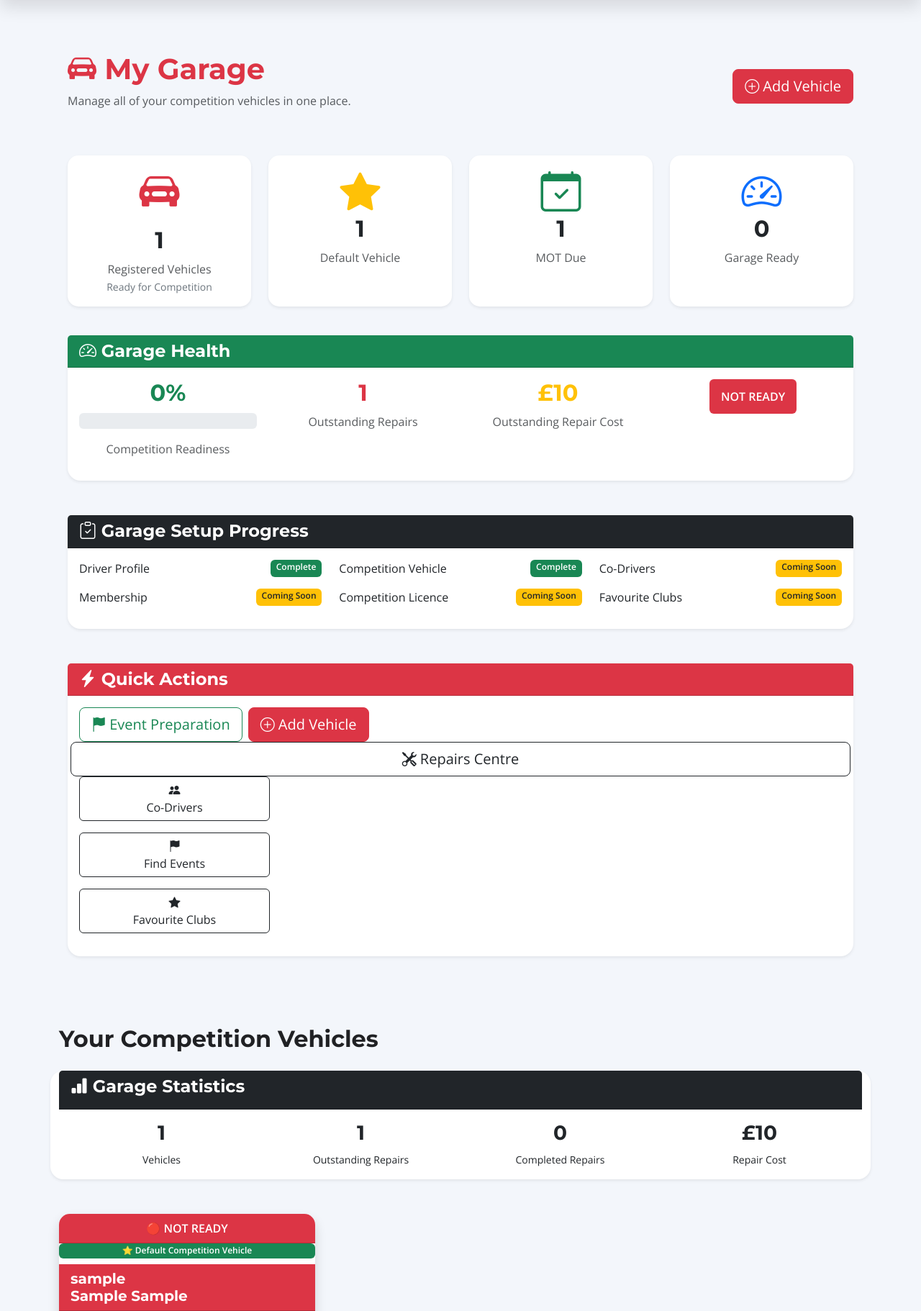
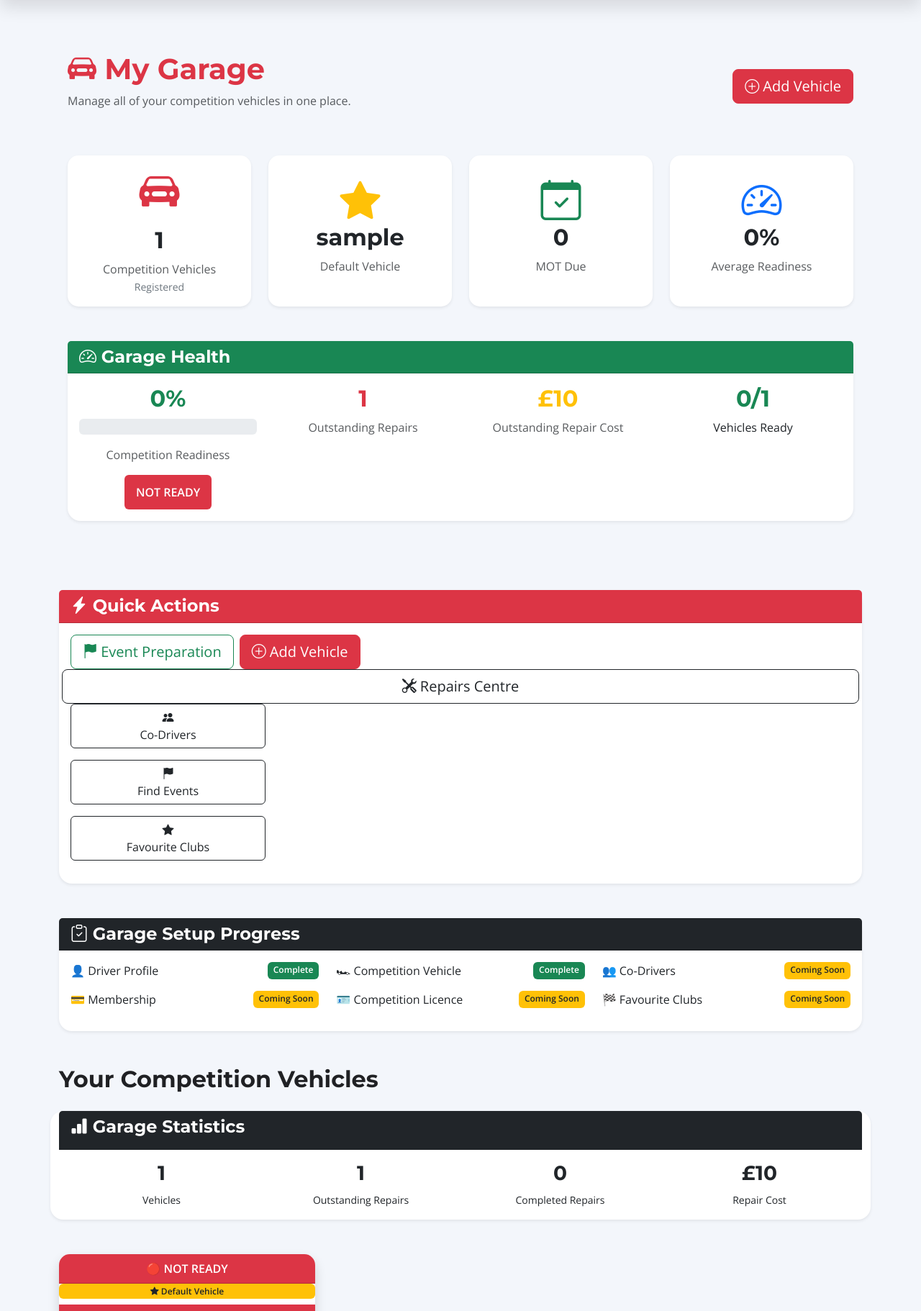
Before and after one commit to RoyCuthbert/motorsport-navigator, a Django app: page /garage/ in a window 1280 px wide. Shown: the part 56-1878 px from the top of the page at 72% size. Run offline with Django 5.2, Linux system fonts and the light colour scheme; a user stored in the database is signed in; tables that the repository leaves empty hold one stand-in row (values such as "Sample post"); grey boxes marked "Sample" are stand-in pictures.

Commit message:
Complet Garage module

```diff
--- a/garage/templates/garage/garage.html
+++ b/garage/templates/garage/garage.html
@@ -36,7 +36,9 @@
     </div>
     <div class="row mb-4">
 
-        <div class="col-md-3 mb-3">
+        <div class="col-lg-3 col-md-6 mb-4">
+
+            <a href="#vehicles" class="text-decoration-none text-dark">
 
                 <div class="card summary-card shadow-sm text-center h-100">
 
@@ -52,33 +54,37 @@
 
                         <p class="text-muted mb-0">
 
-                        Registered Vehicles
+                            Competition Vehicles
 
                         </p>
 
                         <small class="text-secondary">
 
-                        Ready for Competition
+                            Registered
 
                         </small>
 
                     </div>
 
                 </div>
-
+            </a>
         </div>
 
-        <div class="col-md-3 mb-3">
+        <div class="col-lg-3 col-md-6 mb-4">
 
             <div class="card summary-card shadow-sm text-center h-100">
 
-                <div class="card-body">
+                <div class="card-body text-center d-flex flex-column justify-content-center">
 
                     <i class="bi bi-star-fill display-4 text-warning"></i>
 
                     <h2>
 
-                        {{ default_vehicle }}
+                        {% if default_vehicle %}
+                        {{ default_vehicle.nickname }}
+                        {% else %}
+                        None
+                        {% endif %}
 
                     </h2>
 
@@ -94,17 +100,17 @@
 
         </div>
 
-        <div class="col-md-3 mb-3">
+        <div class="col-lg-3 col-md-6 mb-4">
 
             <div class="card summary-card shadow-sm text-center h-100">
 
-                <div class="card-body">
+                <div class="card-body text-center d-flex flex-column justify-content-center">
 
                     <i class="bi bi-calendar-check display-4 text-success"></i>
 
                     <h2>
 
-                        {{ outstanding_repairs }}
+                        {{ mot_due }}
 
                     </h2>
 
@@ -120,23 +126,25 @@
 
         </div>
 
-        <div class="col-md-3 mb-3">
 
+
+        <div class="col-lg-3 col-md-6 mb-4">
+            <a href="#garage-health" class="text-decoration-none text-dark">
                 <div class="card summary-card shadow-sm text-center h-100">
 
-                <div class="card-body">
+                    <div class="card-body text-center d-flex flex-column justify-content-center">
 
                         <i class="bi bi-speedometer2 display-4 text-primary"></i>
 
                         <h2>
 
-                        {{ readiness }}
+                            {{ readiness }}%
 
                         </h2>
 
                         <p class="text-muted">
 
-                        Garage Ready
+                            Average Readiness
 
                         </p>
 
@@ -145,10 +153,9 @@
                 </div>
 
         </div>
-
+        </a>
     </div>
-
-    <div class="card shadow-sm border-0 mb-5">
+    <div class="card shadow-sm border-0 mb-5" id="garage-health">
 
         <div class="card-header bg-success text-white">
 
@@ -162,7 +169,7 @@
 
         </div>
 
-        <div class="card-body">
+        <div class="card-body text-center d-flex flex-column justify-content-center">
 
             <div class="row text-center">
 
@@ -244,6 +251,22 @@
 
                 </div>
 
+                <div class="col text-center">
+
+                    <h2 class="text-success">
+
+                        {{ ready_count }}/{{ vehicles.count }}
+
+                    </h2>
+
+                    <p class="mb-0">
+
+                        Vehicles Ready
+
+                    </p>
+
+                </div>
+
                 <div class="col-md-3">
 
                     {% if readiness >= 80 %}
@@ -277,122 +300,7 @@
             </div>
 
         </div>
-
     </div>
-
-    <div class="card shadow-sm border-0 mb-5">
-
-        <div class="card-header bg-dark text-white">
-
-            <h4 class="mb-0">
-                <i class="bi bi-clipboard-check"></i>
-                Garage Setup Progress
-            </h4>
-
-        </div>
-
-        <div class="card-body">
-
-            <div class="row">
-
-                <div class="col-md-4 mb-3">
-
-                    <div class="d-flex justify-content-between">
-
-                        <span>Driver Profile</span>
-
-                        <span class="badge bg-success">
-                            Complete
-                        </span>
-
-                    </div>
-
-                </div>
-
-                <div class="col-md-4 mb-3">
-
-                    <div class="d-flex justify-content-between">
-
-                        <span>Competition Vehicle</span>
-
-                        {% if vehicles.count > 0 %}
-                        <span class="badge bg-success">Complete</span>
-                        {% else %}
-                        <span class="badge bg-danger">Required</span>
-                        {% endif %}
-
-                    </div>
-
-                </div>
-
-                <div class="col-md-4 mb-3">
-
-                    <div class="d-flex justify-content-between">
-
-                        <span>Co-Drivers</span>
-
-                        <span class="badge bg-warning text-dark">
-
-                            Coming Soon
-
-                        </span>
-
-                    </div>
-
-                </div>
-
-                <div class="col-md-4 mb-3">
-
-                    <div class="d-flex justify-content-between">
-
-                        <span>Membership</span>
-
-                        <span class="badge bg-warning text-dark">
-
-                            Coming Soon
-
-                        </span>
-
-                    </div>
-
-                </div>
-
-                <div class="col-md-4 mb-3">
-
-                    <div class="d-flex justify-content-between">
-
-                        <span>Competition Licence</span>
-
-                        <span class="badge bg-warning text-dark">
-
-                            Coming Soon
-
-                        </span>
-
-                    </div>
-
-                </div>
-
-                <div class="col-md-4 mb-3">
-
-                    <div class="d-flex justify-content-between">
-
-                        <span>Favourite Clubs</span>
-
-                        <span class="badge bg-warning text-dark">
-
-                            Coming Soon
-
-                        </span>
-
-                    </div>
-
-                </div>
-
-            </div>
-
-        </div>
-
 </div>
 
 <div class="card shadow-sm border-0 mb-5">
@@ -409,7 +317,7 @@
 
     </div>
 
-        <div class="card-body">
+    <div class="card-body text-center d-flex flex-column justify-content-center">
 
         <div class="row text-center">
 
@@ -482,6 +390,123 @@
 
 </div>
 
+<div class="card shadow-sm border-0 mb-5">
+
+    <div class="card-header bg-dark text-white">
+
+        <h4 class="mb-0">
+            <i class="bi bi-clipboard-check"></i>
+            Garage Setup Progress
+        </h4>
+
+    </div>
+
+    <div class="card-body text-center d-flex flex-column justify-content-center">
+
+        <div class="row">
+
+            <div class="col-md-4 mb-3">
+
+                <div class="d-flex justify-content-between">
+
+                    <span>👤 Driver Profile</span>
+
+                    <span class="badge bg-success">
+                        Complete
+                    </span>
+
+                </div>
+
+            </div>
+
+            <div class="col-md-4 mb-3">
+
+                <div class="d-flex justify-content-between">
+
+                    <span>🏎 Competition Vehicle</span>
+
+                    {% if vehicles.count > 0 %}
+                    <span class="badge bg-success">Complete</span>
+                    {% else %}
+                    <span class="badge bg-danger">Required</span>
+                    {% endif %}
+
+                </div>
+
+            </div>
+
+            <div class="col-md-4 mb-3">
+
+                <div class="d-flex justify-content-between">
+
+                    <span>👥 Co-Drivers</span>
+
+                    <span class="badge bg-warning text-dark">
+
+                        Coming Soon
+
+                    </span>
+
+                </div>
+
+            </div>
+
+            <div class="col-md-4 mb-3">
+
+                <div class="d-flex justify-content-between">
+
+                    <span>💳 Membership</span>
+
+                    <span class="badge bg-warning text-dark">
+
+                        Coming Soon
+
+                    </span>
+
+                </div>
+
+            </div>
+
+            <div class="col-md-4 mb-3">
+
+                <div class="d-flex justify-content-between">
+
+                    <span>🪪 Competition Licence</span>
+
+                    <span class="badge bg-warning text-dark">
+
+                        Coming Soon
+
+                    </span>
+
+                </div>
+
+            </div>
+
+            <div class="col-md-4 mb-3">
+
+                <div class="d-flex justify-content-between">
+
+                    <span>🏁 Favourite Clubs</span>
+
+                    <span class="badge bg-warning text-dark">
+
+                        Coming Soon
+
+                    </span>
+
+                </div>
+
+            </div>
+
+        </div>
+
+    </div>
+
+</div>
+
+
+
 </div>
 
 <h2 class="fw-bold mb-4">
@@ -505,7 +530,7 @@
 
         </div>
 
-        <div class="card-body">
+        <div class="card-body text-center d-flex flex-column justify-content-center">
 
             <div class="row text-center">
 
@@ -546,11 +571,13 @@
         </div>
 
     </div>
+
+
         {% for vehicle in vehicles %}
 
         <div class="col-lg-4 col-md-6 mb-4">
 
-        <div class="card vehicle-card shadow h-100 d-flex flex-column">
+            <div class="card vehicle-card shadow h-100 d-flex flex-column" id="vehicles">
 
                 {% if vehicle.competition_status == "READY TO COMPETE" %}
 
@@ -587,8 +614,12 @@
 
 
                 {% if vehicle.is_default %}
-            <span class="badge bg-success mb-2">
-                ⭐ Default Competition Vehicle
+                <span class="badge bg-warning text-dark mb-2">
+
+                    <i class="bi bi-star-fill"></i>
+
+                    Default Vehicle
+
                 </span>
                 {% endif %}
 
@@ -617,7 +648,7 @@
                     alt="Default vehicle image">
                 {% endif %}
 
-            <div class="card-body d-flex flex-column">
+                <div class="card-body text-center d-flex flex-column justify-content-center">
 
                     <div class="mb-3">
 
@@ -851,8 +882,8 @@
                     </div>
                 </div>
             </div>
+        </div>
 
-    </div>
 
     {% empty %}
 
@@ -888,4 +919,24 @@
 
 </div>
 
+<hr class="mt-5">
+
+<div class="text-center text-muted small py-5">
+
+    <strong>Motorsport Navigator</strong>
+
+    <br>
+
+    Garage Module
+
+    <span class="badge bg-success">
+        Version 1.0
+    </span>
+
+    <br>
+
+    Django • Bootstrap • PostgreSQL
+
+</div>
+
 {% endblock %}
--- a/garage/views.py
+++ b/garage/views.py
@@ -21,7 +21,7 @@ def garage(request):
 
     default_vehicle = vehicles.filter(
         is_default=True
-    ).count()
+    ).first()
 
     outstanding_repairs = Repair.objects.filter(
         vehicle__owner=request.user,
@@ -53,6 +53,27 @@ def garage(request):
 
         readiness = 100
 
+    ready_count = sum(
+        1 for vehicle in vehicles
+        if vehicle.competition_status == "READY TO COMPETE"
+    )
+
+    needs_attention = sum(
+        1 for vehicle in vehicles
+        if vehicle.competition_status == "NEEDS ATTENTION"
+    )
+
+    not_ready = sum(
+        1 for vehicle in vehicles
+        if vehicle.competition_status == "NOT READY"
+    )
+
+    mot_due = sum(
+        1 for vehicle in vehicles
+        if vehicle.mot_days_remaining is not None
+        and 0 <= vehicle.mot_days_remaining <=30
+    )
+
     return render(
         request,
         "garage/garage.html",
@@ -63,6 +84,10 @@ def garage(request):
             "readiness": round(readiness),
             "repair_cost":repair_cost,
             "completed_repairs": completed_repairs,
+            "ready_count": ready_count,
+            "needs_attention": needs_attention,
+            "not_ready": not_ready,
+            "mot_due": mot_due,
         }
     )
 
```
Also changed, not shown: garage/models.py (+27 -0 lines). Lines whose indentation alone changed are shown as unchanged.
